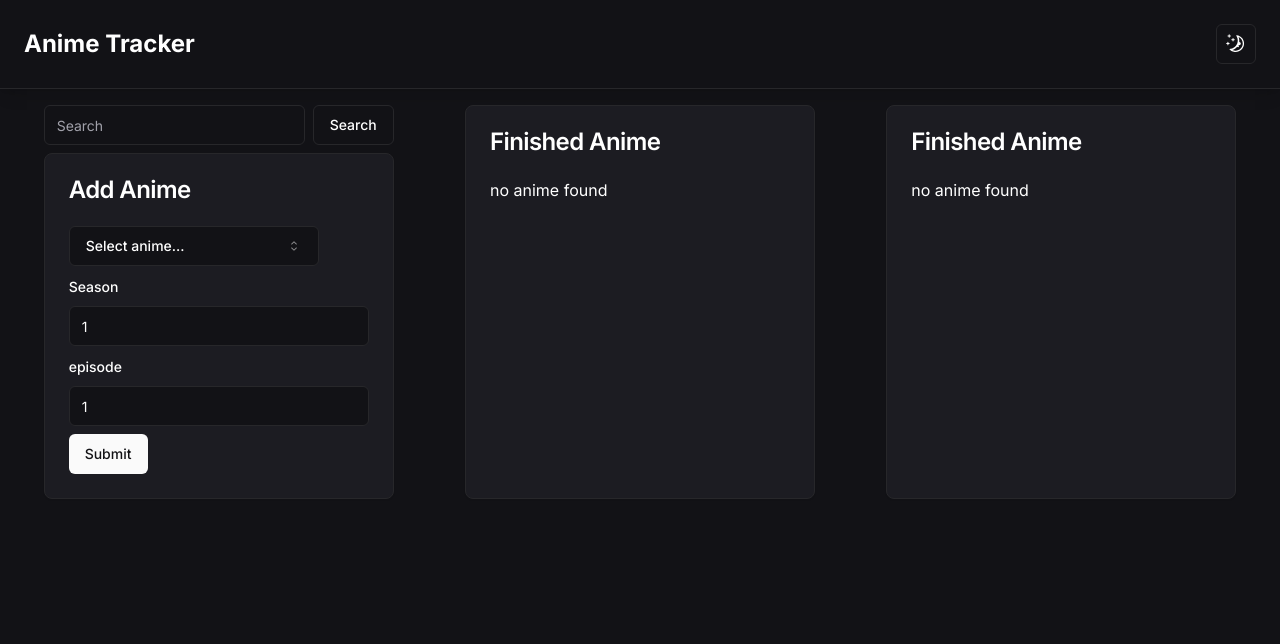
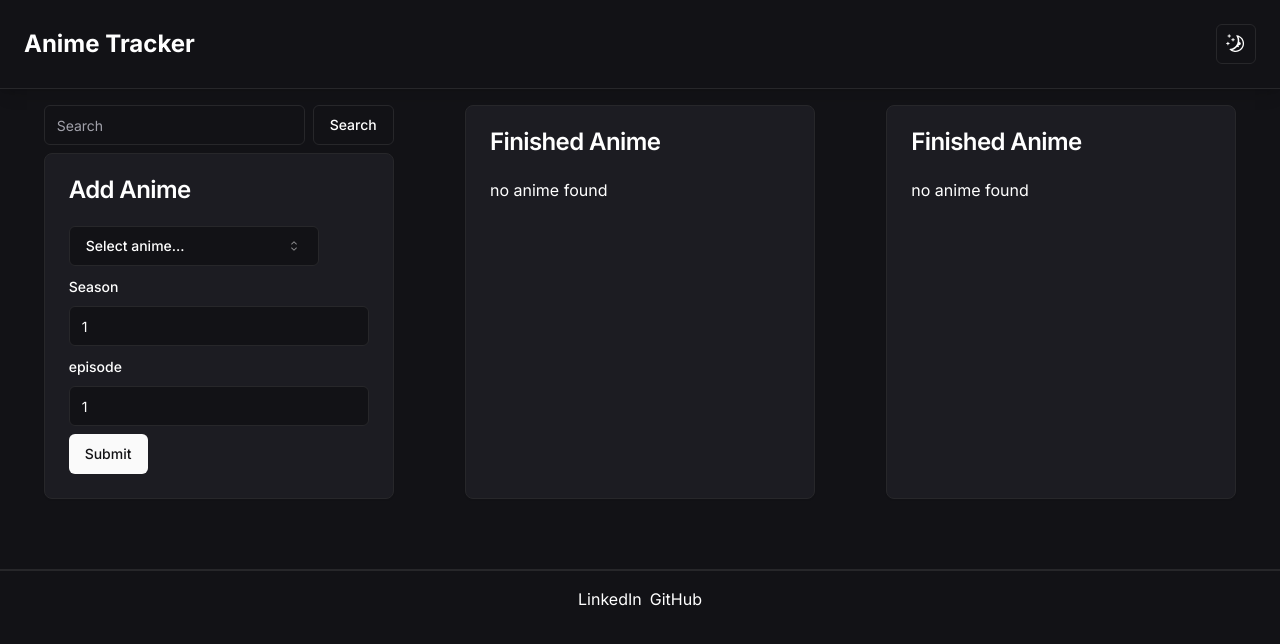
Before and after one commit to mochavin/anime-tracker, a Next.js app: page / in a window 1280 px wide. Shown: the top 644 px of the page. Built offline with nearby package versions, Linux system fonts and the light colour scheme.

Commit message:
add footer

```diff
--- a/app/layout.tsx
+++ b/app/layout.tsx
@@ -4,6 +4,7 @@ import "./globals.css";
 import { ThemeProvider } from "@/components/theme-provider";
 import PageHeader from "@/components/page-header";
 import { Toaster } from "@/components/ui/sonner";
+import Footer from "@/components/Footer";
 
 const inter = Inter({ subsets: ["latin"] });
 
@@ -27,11 +28,12 @@ export default function RootLayout({
           disableTransitionOnChange
         >
           <PageHeader />
-          <main className="p-4">
+          <main className="p-4 min-h-[480px]">
             {children}
             <Toaster position="top-center" />
           </main>
         </ThemeProvider>
+        <Footer />
       </body>
     </html>
   );
--- /dev/null
+++ b/components/Footer.tsx
@@ -0,0 +1,22 @@
+export default function Footer() {
+  return (
+    <footer className="p-4 mt-auto border-t-2">
+      <div className="flex justify-center gap-2">
+        <a
+          href="https://www.linkedin.com/in/moch-avin"
+          target="_blank"
+          className="hover:text-gray-400"
+        >
+          LinkedIn
+        </a>
+        <a
+          href="https://github.com/mochavin/"
+          target="_blank"
+          className="hover:text-gray-400"
+        >
+          GitHub
+        </a>
+      </div>
+    </footer>
+  );
+}
```
